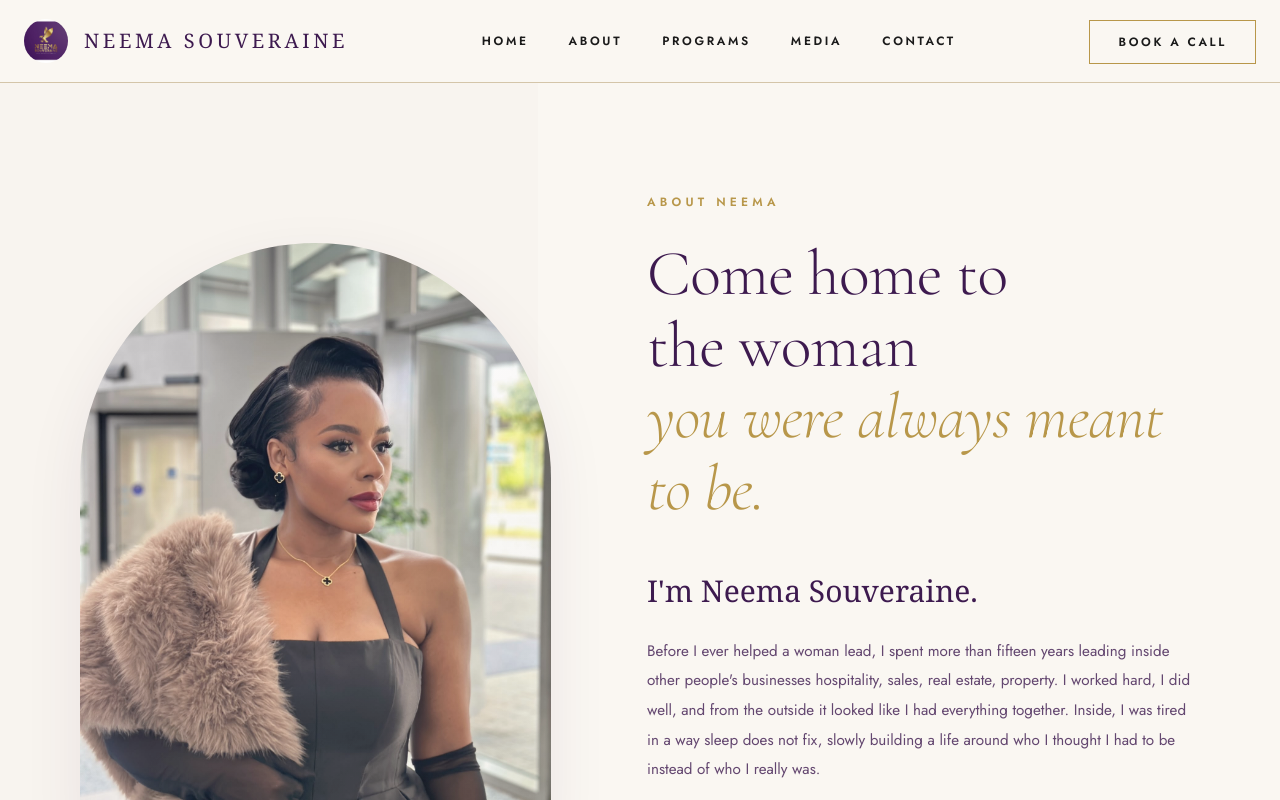
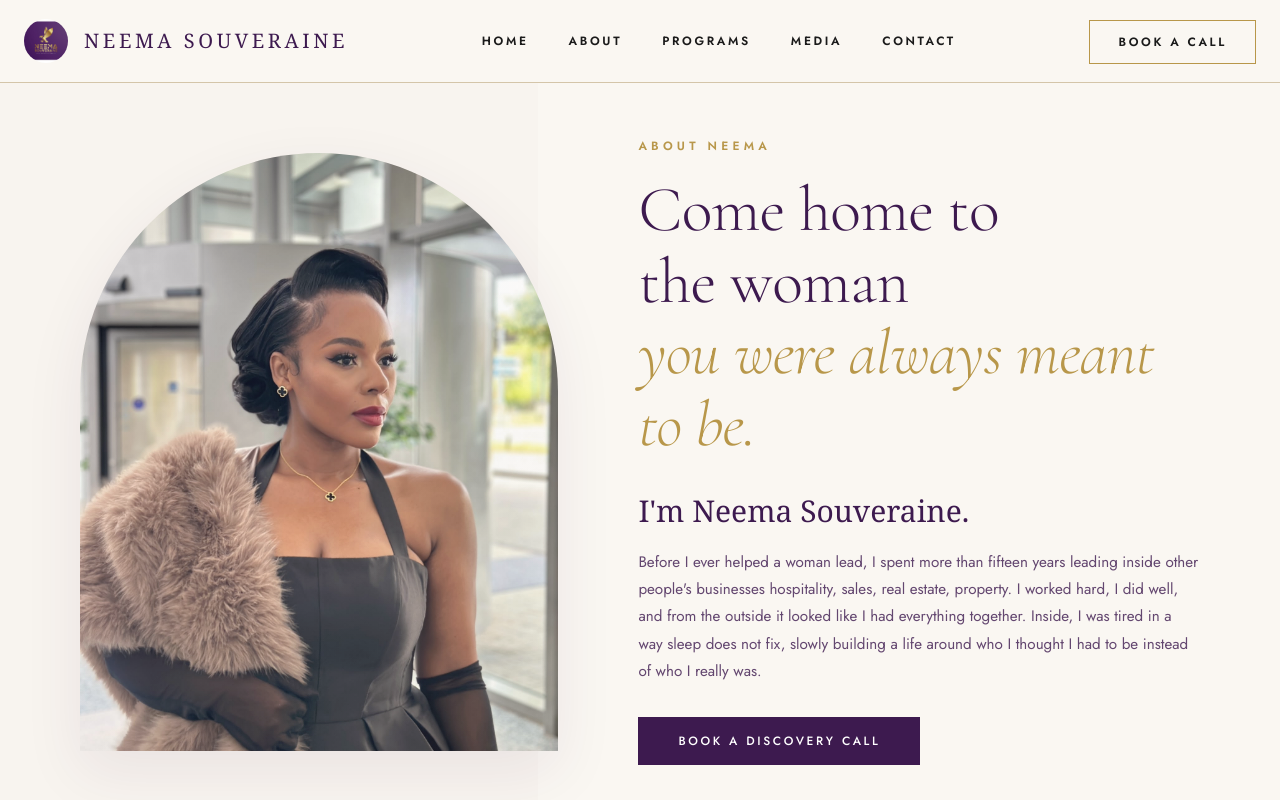
Before and after one commit to Peshmay/neem-personal-channel, a React (Vite) app in the folder apps/client/: page /about in a window 1280 px wide. Shown: the top 800 px of the page. Built offline with nearby package versions, Linux system fonts and the light colour scheme.

Commit message:
fix: adjust about preview above the fold

```diff
--- a/apps/client/src/pages/AboutPage.tsx
+++ b/apps/client/src/pages/AboutPage.tsx
@@ -20,15 +20,15 @@ export default function AboutPage() {
   );
 }
 
+
 function AboutHeroSection() {
   return (
     <section className="relative overflow-hidden bg-[var(--color-ivory)]">
       <div className="absolute left-0 top-0 hidden h-full w-[42%] bg-[var(--color-blush)]/40 lg:block" />
 
-      <div className="relative mx-auto grid max-w-7xl items-center gap-16 px-6 py-20 md:px-16 md:py-24 lg:grid-cols-[0.92fr_1.08fr] lg:gap-24 lg:px-20 lg:py-28">
+      <div className="relative mx-auto grid max-w-7xl items-center gap-14 px-6 py-14 md:px-16 md:py-16 lg:min-h-[calc(100svh-82px)] lg:grid-cols-[0.92fr_1.08fr] lg:gap-20 lg:px-20 lg:py-14">
         <div className="relative">
-          {/* Removed the Canva-style dots and harsh borders for a clean, soft editorial crop */}
-          <div className="relative aspect-[4/5] overflow-hidden rounded-t-[16rem] bg-[var(--color-blush)] shadow-[0_20px_60px_rgba(61,26,79,0.08)]">
+          <div className="relative aspect-[4/5] max-h-[650px] overflow-hidden rounded-t-[16rem] bg-[var(--color-blush)] shadow-[0_20px_60px_rgba(61,26,79,0.08)]">
             <img
               src="/images/neema-about.jpg"
               alt="Neema Souveraine portrait"
@@ -37,12 +37,13 @@ function AboutHeroSection() {
                 event.currentTarget.style.display = "none";
               }}
             />
+
             <div className="absolute inset-0 bg-gradient-to-br from-[rgba(61,26,79,0.04)] via-transparent to-[rgba(184,151,74,0.08)]" />
           </div>
         </div>
 
-        <div className="flex flex-col items-start">
-          <p className="mb-7 text-xs font-semibold uppercase tracking-[0.35em] text-[var(--color-gold)]">
+        <div className="flex max-w-[680px] flex-col items-start">
+          <p className="mb-5 text-xs font-semibold uppercase tracking-[0.35em] text-[var(--color-gold)]">
             {founderStory.eyebrow}
           </p>
 
@@ -54,15 +55,15 @@ function AboutHeroSection() {
             <em>you were always meant to be.</em>
           </h1>
 
-          <p className="mt-12 max-w-xl font-serif text-3xl font-light text-[var(--color-plum)]">
+          <p className="mt-8 max-w-xl font-serif text-3xl font-light text-[var(--color-plum)]">
             {founderStory.intro}
           </p>
 
-          <p className="mt-7 max-w-2xl text-[0.95rem] font-normal leading-[1.95] text-[var(--color-plum)]/80">
+          <p className="mt-5 max-w-2xl text-[0.95rem] font-normal leading-[1.8] text-[var(--color-plum)]/80">
             {founderStory.paragraphs[0]}
           </p>
 
-          <div className="mt-12">
+          <div className="mt-8">
             <ButtonLink to="/sanctuary">Book a Discovery Call</ButtonLink>
           </div>
         </div>
--- a/apps/client/src/pages/HomePage.tsx
+++ b/apps/client/src/pages/HomePage.tsx
@@ -4,7 +4,6 @@ export default function HomePage() {
   return (
     <>
       <HeroSection />
-
       <AboutPreviewSection />
       <ProgramsSection />
       <TestimonialSection />
@@ -71,35 +70,33 @@ function HeroSection() {
     </section>
   );
 }
-
 function AboutPreviewSection() {
   return (
-    <section className="relative overflow-hidden bg-[var(--color-ivory)] px-6 py-24 md:px-16 lg:px-20">
+    <section
+      id="about"
+      className="relative scroll-mt-[82px] overflow-hidden bg-[var(--color-ivory)] px-6 py-16 md:px-16 lg:flex lg:h-[calc(100svh-82px)] lg:max-h-[900px] lg:min-h-[600px] lg:items-center lg:px-20 lg:py-8"
+    >
       <div className="absolute right-0 top-0 h-full w-[45%] bg-[var(--color-blush)]" />
 
-      <div className="relative mx-auto grid max-w-7xl items-center gap-16 lg:grid-cols-[0.95fr_1.05fr]">
+      <div className="relative mx-auto grid w-full max-w-7xl items-center gap-12 lg:grid-cols-[0.85fr_1.15fr] lg:gap-16">
         <div className="relative">
-          {/* Removed the offset gold outline box that looked like a Canva template */}
-          <div className="relative aspect-[3/4] overflow-hidden rounded-t-[12rem] bg-[var(--color-blush)] shadow-[0_28px_80px_rgba(61,26,79,0.12)]">
+          <div className="relative aspect-[3/4] overflow-hidden rounded-t-[12rem] bg-[var(--color-blush)] shadow-[0_28px_80px_rgba(61,26,79,0.12)] lg:aspect-auto lg:h-[calc(100svh-82px-4rem)] lg:max-h-[820px]">
             <img
               src="/images/neema-about.jpg"
               alt="Neema Souveraine portrait"
-              className="h-full w-full object-cover object-center opacity-95 contrast-[0.98] saturate-[0.92]"
-              onError={(event) => {
-                event.currentTarget.style.display = "none";
-              }}
+              className="h-full w-full object-cover object-[50%_30%] opacity-95 contrast-[0.98] saturate-[0.92]"
+              onError={(e) => (e.currentTarget.style.display = "none")}
             />
-
             <div className="absolute inset-0 bg-gradient-to-br from-[rgba(61,26,79,0.08)] via-transparent to-[rgba(184,151,74,0.16)]" />
           </div>
         </div>
 
-        <div className="relative z-10 bg-[rgba(250,247,242,0.9)] px-6 py-10 shadow-sm backdrop-blur-sm lg:-ml-20 lg:px-14 lg:py-14">
-          <p className="mb-7 text-xs font-semibold uppercase tracking-[0.35em] text-[var(--color-gold)]">
+        <div className="relative z-10 bg-[rgba(250,247,242,0.9)] px-6 py-10 shadow-sm backdrop-blur-sm lg:-ml-20 lg:px-12 lg:py-10 xl:px-14">
+          <p className="mb-5 text-xs font-semibold uppercase tracking-[0.35em] text-[var(--color-gold)]">
             About Neema
           </p>
 
-          <h2 className="editorial-headline max-w-4xl">
+          <h2 className="editorial-headline max-w-4xl lg:text-[clamp(2.5rem,6vh,4.5rem)] lg:leading-[1.05]">
             Purpose is not
             <br />
             something you find
@@ -107,14 +104,14 @@ function AboutPreviewSection() {
             <em>it is who you are.</em>
           </h2>
 
-          <p className="mt-8 max-w-2xl text-base font-normal leading-[1.9] text-[var(--color-plum)]">
+          <p className="mt-6 max-w-2xl text-base font-normal leading-[1.8] text-[var(--color-plum)]">
             Neema works with women entrepreneurs who are successful on the
             outside but exhausted on the inside. Women who built through
             willpower and hustle and now feel ready to lead from identity,
             faith, and purpose.
           </p>
 
-          <div className="mt-10">
+          <div className="mt-8">
             <a
               href="/about"
               className="group inline-flex items-center text-xs font-bold uppercase tracking-[0.2em] text-[var(--color-plum)] transition-colors hover:text-[var(--color-gold)]"
```
